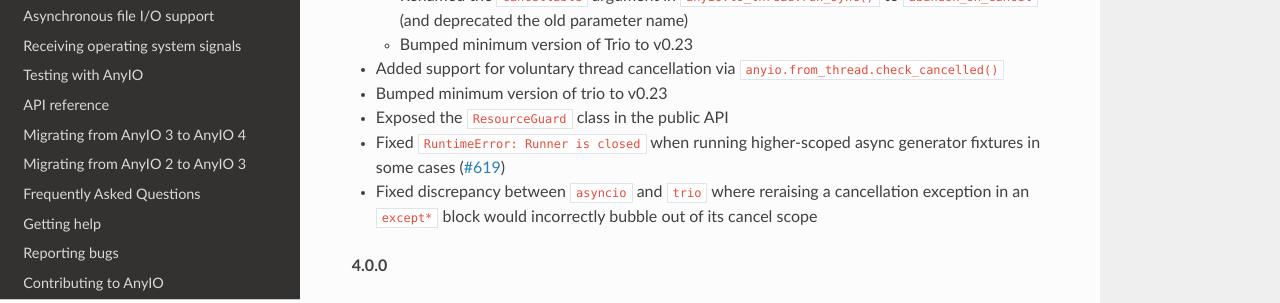
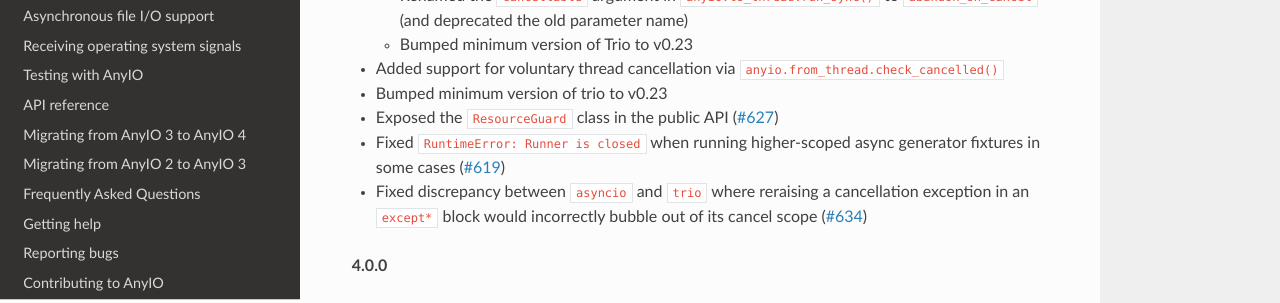
Before and after one commit to agronholm/anyio, a Sphinx documentation site: the page built from docs/versionhistory.rst, in a window 1280 px wide and 900 px high. Shown: the part 370-673 px from the top of the window. Built offline with Sphinx 7.4.7 and the Read the Docs theme 2.0.0, drawn with Linux system fonts in a browser that asks for light colours; the version number could not be read and is left out.

Commit message:
Added links to closed issues

```diff
--- a/docs/versionhistory.rst
+++ b/docs/versionhistory.rst
@@ -17,10 +17,12 @@
   ``anyio.from_thread.check_cancelled()``
 - Bumped minimum version of trio to v0.23
 - Exposed the ``ResourceGuard`` class in the public API
+  (`#627 <https://github.com/agronholm/anyio/issues/627>`_)
 - Fixed ``RuntimeError: Runner is closed`` when running higher-scoped async generator
   fixtures in some cases (`#619 <https://github.com/agronholm/anyio/issues/619>`_)
 - Fixed discrepancy between ``asyncio`` and ``trio`` where reraising a cancellation
   exception in an ``except*`` block would incorrectly bubble out of its cancel scope
+  (`#634 <https://github.com/agronholm/anyio/issues/634>`_)
 
 **4.0.0**
 
```
